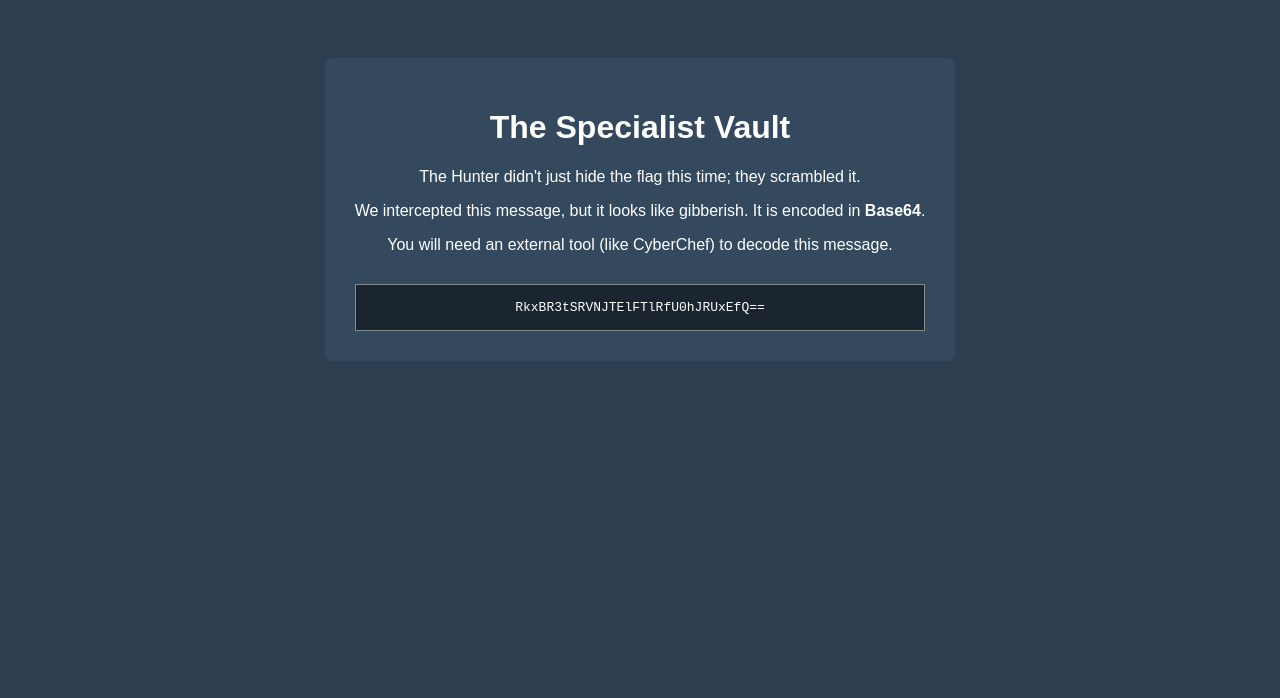
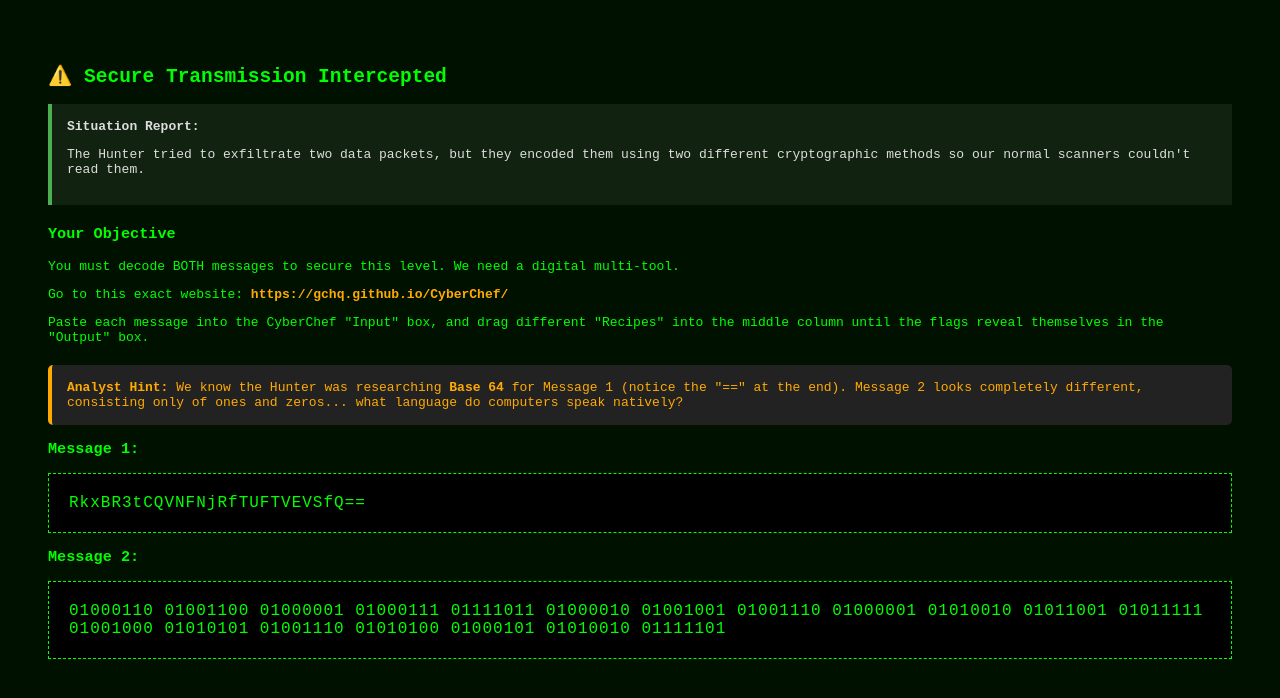
Before and after one commit to aheisser27/Cyber-Shield-Mission, a plain HTML site: page Level3.html in a window 1280 px wide. Drawn offline with Linux system fonts and the light colour scheme.

Commit message:
Update Level3.html

```diff
--- a/Level3.html
+++ b/Level3.html
@@ -2,22 +2,41 @@
 <html lang="en">
 <head>
     <meta charset="UTF-8">
-    <title>Level 3: The Cipher</title>
+    <title>Target 3: The Specialist</title>
     <style>
-        body { font-family: Arial, sans-serif; text-align: center; background-color: #2c3e50; color: white; padding: 50px; }
-        .box { background: #34495e; padding: 30px; border-radius: 8px; display: inline-block; }
+        body { font-family: monospace; background-color: #001100; color: #00ff00; padding: 40px; }
+        .cipher-box { background: #000; border: 1px dashed #00ff00; padding: 20px; word-wrap: break-word; font-size: 16px; letter-spacing: 1px; margin-top: 15px;}
+        .briefing { background: #112211; border-left: 4px solid #4CAF50; padding: 15px; margin-bottom: 20px; color: #ddd; }
+        a { color: #ffaa00; text-decoration: none; font-weight: bold; }
+        a:hover { text-decoration: underline; }
+        .hint-box { background: #222; padding: 15px; border-radius: 5px; margin-top: 20px; color: #ffaa00; border-left: 4px solid #ffaa00; }
     </style>
 </head>
 <body>
-    <div class="box">
-        <h1>The Specialist Vault</h1>
-        <p>The Hunter didn't just hide the flag this time; they scrambled it.</p>
-        <p>We intercepted this message, but it looks like gibberish. It is encoded in <strong>Base64</strong>.</p>
-        <p>You will need an external tool (like CyberChef) to decode this message.</p>
+    <h2>⚠️ Secure Transmission Intercepted</h2>
 
-        <div style="margin-top: 30px; padding: 15px; background: #1a252f; border: 1px solid #7f8c8d; font-family: monospace;">
-            <span id="encoded-flag">RkxBR3tSRVNJTElFTlRfU0hJRUxEfQ==</span>
-        </div>
+    <div class="briefing">
+        <strong>Situation Report:</strong>
+        <p>The Hunter tried to exfiltrate two data packets, but they encoded them using two different cryptographic methods so our normal scanners couldn't read them.</p>
+    </div>
+
+    <h3>Your Objective</h3>
+    <p>You must decode BOTH messages to secure this level. We need a digital multi-tool.</p>
+    <p>Go to this exact website: <a href="https://gchq.github.io/CyberChef/" target="_blank">https://gchq.github.io/CyberChef/</a></p>
+    <p>Paste each message into the CyberChef "Input" box, and drag different "Recipes" into the middle column until the flags reveal themselves in the "Output" box.</p>
+
+    <div class="hint-box">
+        <strong>Analyst Hint:</strong> We know the Hunter was researching <strong>Base 64</strong> for Message 1 (notice the "==" at the end). Message 2 looks completely different, consisting only of ones and zeros... what language do computers speak natively?
+    </div>
+
+    <h3>Message 1:</h3>
+    <div class="cipher-box">
+        RkxBR3tCQVNFNjRfTUFTVEVSfQ==
+    </div>
+
+    <h3>Message 2:</h3>
+    <div class="cipher-box">
+        01000110 01001100 01000001 01000111 01111011 01000010 01001001 01001110 01000001 01010010 01011001 01011111 01001000 01010101 01001110 01010100 01000101 01010010 01111101
     </div>
 </body>
 </html>
```
